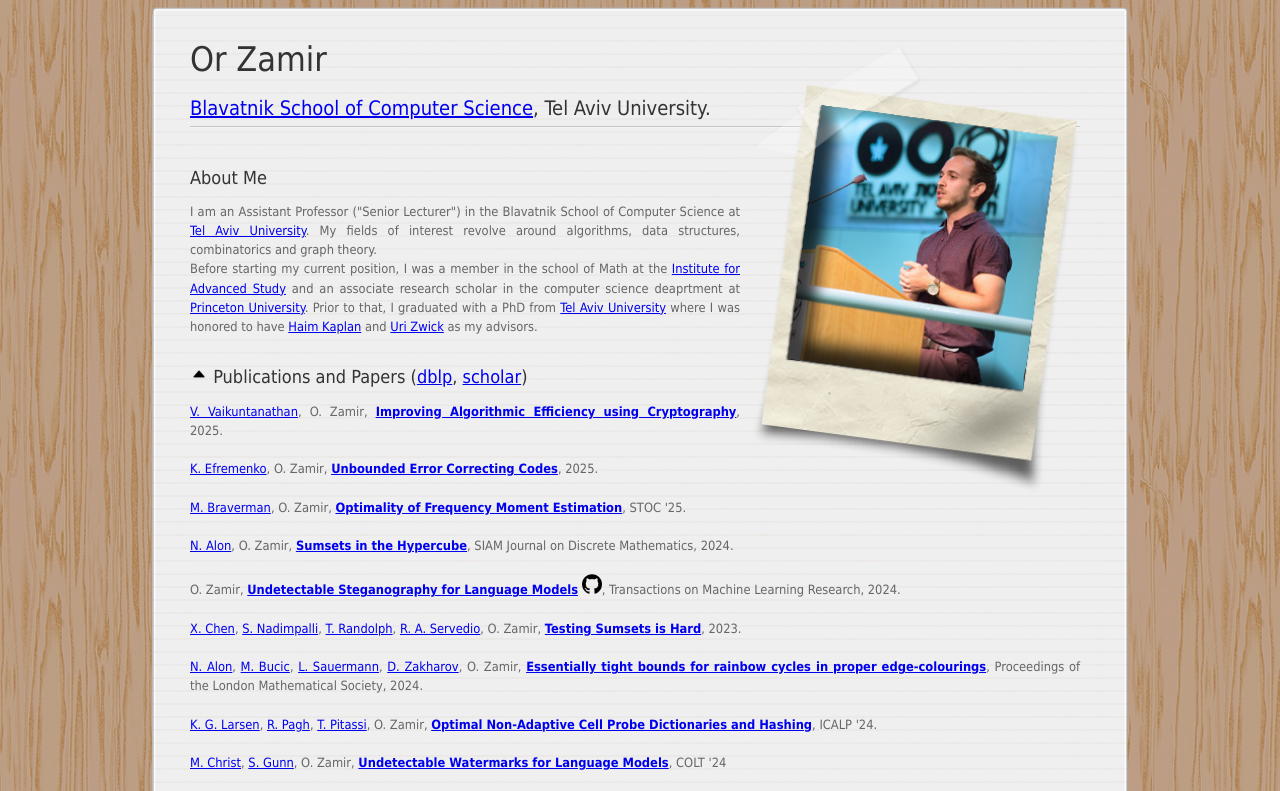
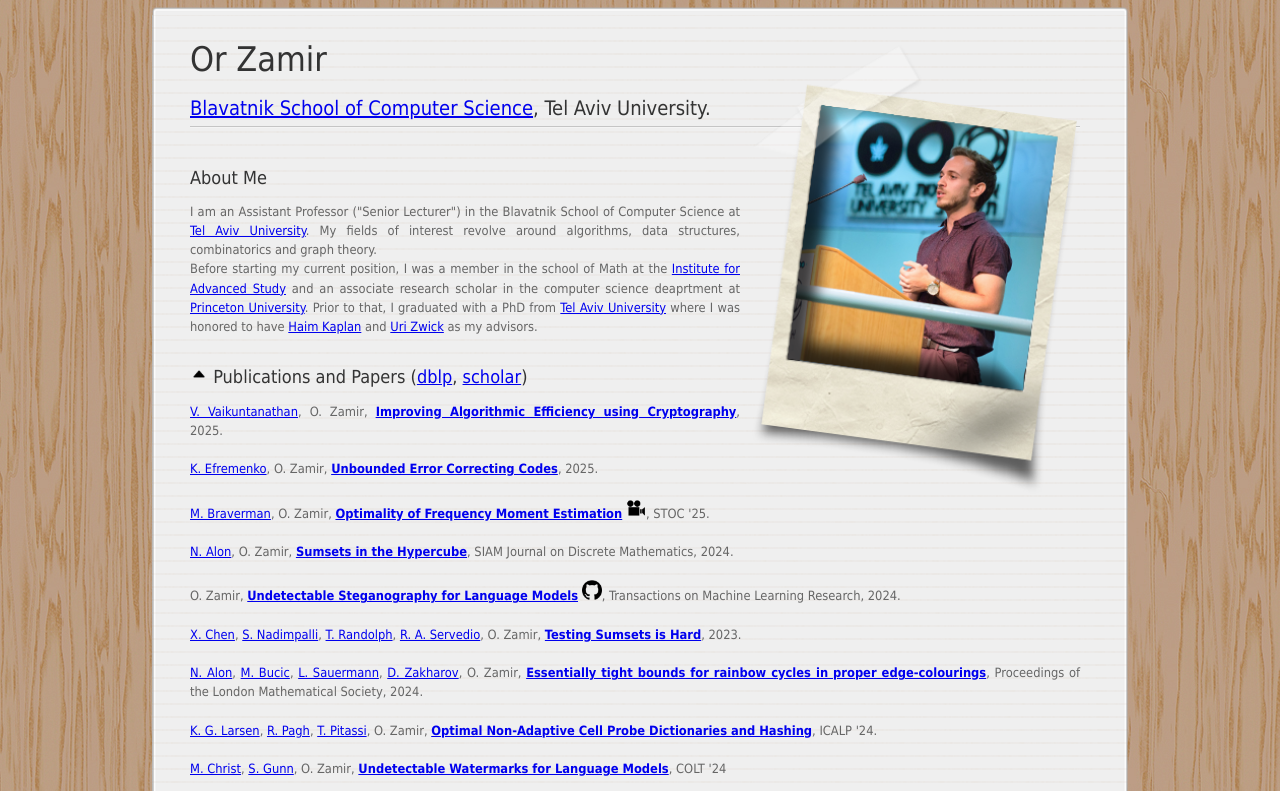
Before and after one commit to OrZamir/orzamir.github.io, a plain HTML site: page index.html in a window 1280 px wide. Both pictures are taken after a click on the element "Publications and Papers". Shown: the top 791 px of the page. Drawn offline with Linux system fonts and the light colour scheme.

Commit message:
Update index.html

```diff
--- a/index.html
+++ b/index.html
@@ -188,7 +188,7 @@ O. Zamir,
 
 <a href="https://mbraverm.princeton.edu/">M. Braverman</a>,
 O. Zamir,
-<a href="https://arxiv.org/abs/2411.02148"><b>Optimality of Frequency Moment Estimation</b></a>,
+<a href="https://arxiv.org/abs/2411.02148"><b>Optimality of Frequency Moment Estimation</b></a> <a href="https://www.youtube.com/watch?v=KGhCFce8BS8"><img src="images/video.png" height="20px"></a>,
 STOC '25.<br>
 
 <br>
```
